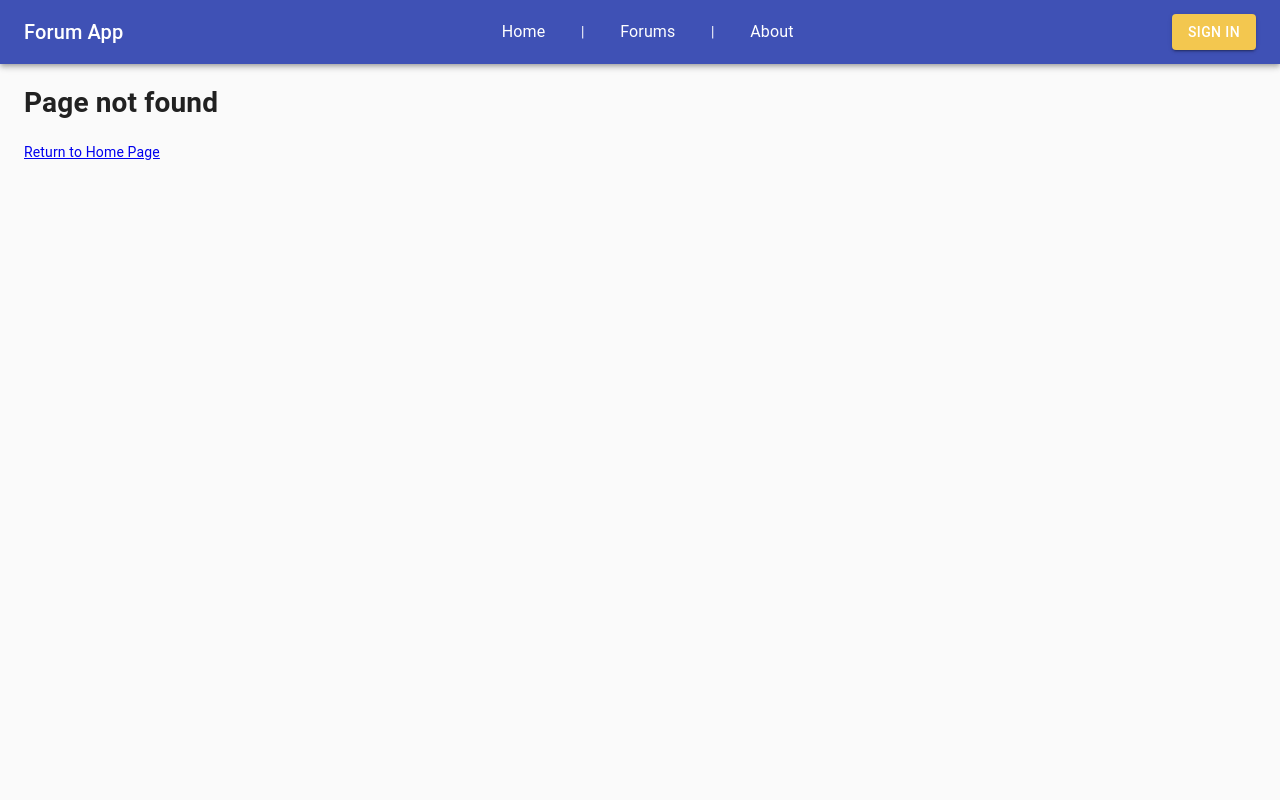
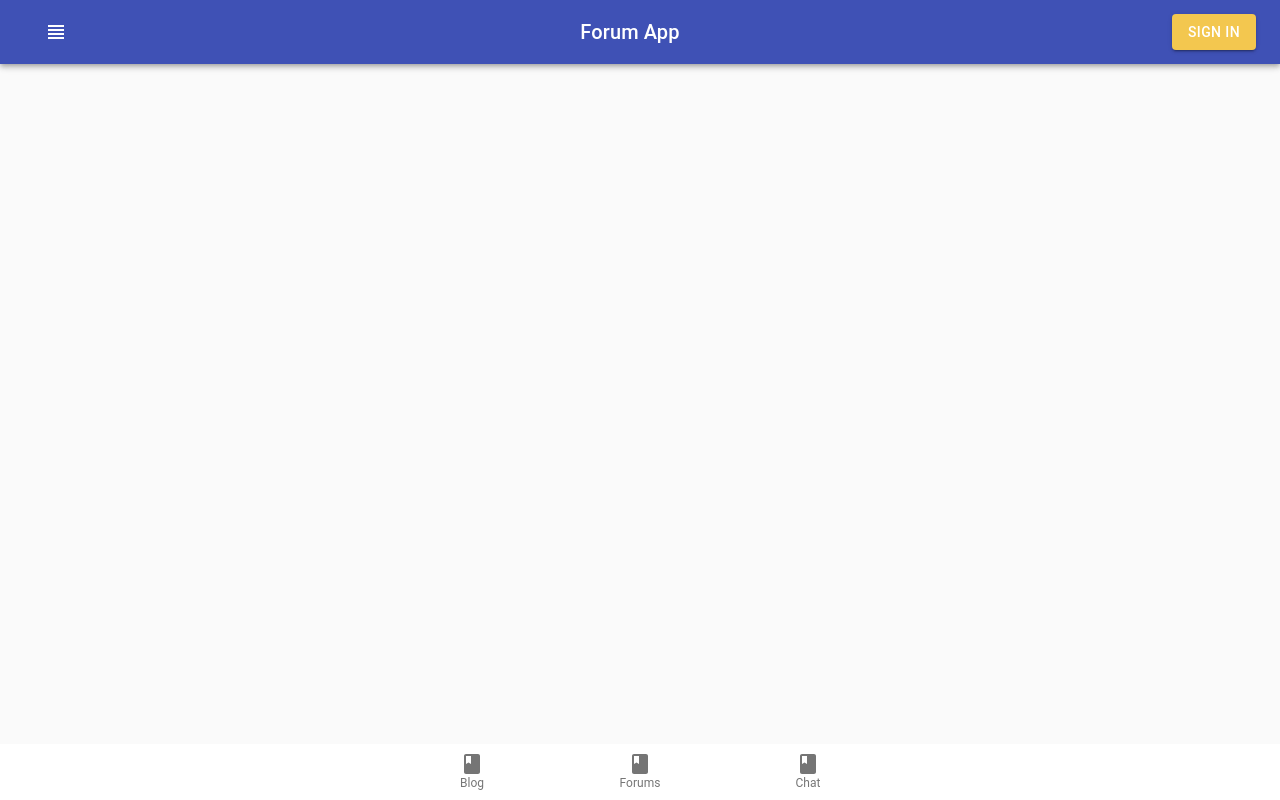
Before and after one commit to SeanSAnastasi/Mobile, a React (Create React App) app in the folder mobileapp/: page /blog in a window 1280 px wide. Before the commit this address had no page. Built offline with nearby package versions, Linux system fonts and the light colour scheme.

Commit message:
Basic app structure

```diff
--- a/mobileapp/package.json
+++ b/mobileapp/package.json
@@ -4,6 +4,7 @@
   "private": true,
   "dependencies": {
     "@material-ui/core": "^4.11.2",
+    "@material-ui/icons": "^4.11.2",
     "@testing-library/jest-dom": "^5.11.8",
     "@testing-library/react": "^11.2.2",
     "@testing-library/user-event": "^12.6.0",
--- a/mobileapp/src/components/App.js
+++ b/mobileapp/src/components/App.js
@@ -2,8 +2,11 @@ import React, {useContext} from "react";
 import HomePage from "./HomePage.js";
 import AboutPage from "./AboutPage.js";
 import Forums from "./Forums.js";
+import Blog from "./Blog.js";
+import Chat from "./Chat.js";
 import NotFoundPage from "./NotFoundPage.js";
 import Bar from "./common/Bar.js";
+import BottomNav from "./BottomNav.js"
 import {Route, Switch} from "react-router-dom";
 
 import CssBaseline from "@material-ui/core/CssBaseline";
@@ -49,11 +52,14 @@ function App() {
                 <Switch>
                 <Route path="/" component={HomePage} exact></Route>
                 <Route path="/forums" component={Forums}></Route>
+                <Route path="/blog" component={Blog}></Route>
+                <Route path="/chat" component={Chat}></Route>
                 <Route path="/about" component={AboutPage}></Route>
                 <Route component={NotFoundPage}></Route>
                 {/* the not found page is the default statement of the switch*/}
                 </Switch>
             </Container>
+            <BottomNav />
         </>
     );
 }
--- /dev/null
+++ b/mobileapp/src/components/Blog.js
@@ -0,0 +1,18 @@
+import React from 'react';
+
+
+
+function Blog (){
+
+
+
+return(
+    <div>
+
+    </div>
+);
+}
+
+
+
+export default Blog;
--- /dev/null
+++ b/mobileapp/src/components/BottomNav.js
@@ -0,0 +1,41 @@
+import React from 'react';
+import { makeStyles } from '@material-ui/core/styles';
+import  { Redirect } from 'react-router-dom';
+import { useHistory } from 'react-router';
+import BottomNavigationAction from '@material-ui/core/BottomNavigationAction';
+import Book from "@material-ui/icons/Book"
+import {BottomNavigation} from '@material-ui/core';
+
+const useStyles = makeStyles({
+    root: {
+      width: "100vw",
+    },
+  });
+
+function BottomNav (props){
+    const classes = useStyles();
+    const [value, setValue] = React.useState('recents');
+    var redirects = ["Blog", "Forums", "Chat"];
+    const history = useHistory();
+
+
+return(
+    <BottomNavigation
+    value={value}
+    onChange={(event, newValue) => {
+        setValue(newValue);
+        history.push(`/${redirects[newValue]}`);
+    }}
+    showLabels
+    className={classes.root}
+    >
+        <BottomNavigationAction label={redirects[0]} icon={<Book />} />
+        <BottomNavigationAction label={redirects[1]} icon={<Book />} />
+        <BottomNavigationAction label={redirects[2]} icon={<Book />} />
+    </BottomNavigation>
+);
+}
+
+
+
+export default BottomNav;
--- /dev/null
+++ b/mobileapp/src/components/Chat.js
@@ -0,0 +1,18 @@
+import React from 'react';
+
+
+
+function Chat (){
+
+
+
+return(
+    <div>
+
+    </div>
+);
+}
+
+
+
+export default Chat;
--- a/mobileapp/src/components/common/Bar.js
+++ b/mobileapp/src/components/common/Bar.js
@@ -1,6 +1,6 @@
 import React, {useState} from "react";
 import {NavLink} from "react-router-dom";
-
+import Drawer from "./Drawer";
 import AppBar from "@material-ui/core/AppBar";
 import Toolbar from "@material-ui/core/Toolbar";
 import Typography from "@material-ui/core/Typography";
@@ -60,18 +60,14 @@ function Bar(props) {
     return (
         <AppBar color="primary" position="static">
             <Toolbar variant="regular">
+                <Drawer />
                 <Box flexGrow={1}>
-                    <Typography color="inherit" variant="h6">
+                    <Typography className="app-title" color="inherit" variant="h6">
                         Forum App
                     </Typography>
 
                 </Box>
-                <Box flexGrow={1}>
-                <nav>
-                    <NavLink activeStyle={activeStyle} className="navLinks" to="/" exact>Home</NavLink> | <NavLink activeStyle={activeStyle} className="activeStyle navLinks" to="/forums">Forums</NavLink> | {" "}
-                    <NavLink activeStyle={activeStyle} className="activeStyle navLinks" to="/about">About</NavLink>
-                 </nav>
-                </Box>
+
                 {props.isLoggedIn && (
                 <>
                     <IconButton onClick={openMenu}>
--- /dev/null
+++ b/mobileapp/src/components/common/Drawer.js
@@ -0,0 +1,88 @@
+import React from 'react';
+import clsx from 'clsx';
+import { useHistory } from 'react-router';
+import { makeStyles } from '@material-ui/core/styles';
+import Drawer from '@material-ui/core/Drawer';
+import Button from '@material-ui/core/Button';
+import List from '@material-ui/core/List';
+
+import ListItem from '@material-ui/core/ListItem';
+
+import ListItemText from '@material-ui/core/ListItemText';
+
+import MailIcon from '@material-ui/icons/ViewHeadline';
+
+
+const useStyles = makeStyles({
+  list: {
+    width: 250,
+  },
+  fullList: {
+    width: 'auto',
+  },
+});
+
+
+
+export default function TemporaryDrawer() {
+    const history = useHistory();
+    const classes = useStyles();
+    const [state, setState] = React.useState({
+        open: false
+      });
+
+      const toggleDrawer = (anchor, open) => (event) => {
+        if (event.type === 'keydown' && (event.key === 'Tab' || event.key === 'Shift')) {
+          return;
+        }
+
+        setState({ ...state, [anchor]: open });
+      };
+    const items = [
+        {
+            text: "Home",
+            onClick: () => { setState({ open: false }); history.push("/"); }
+        },
+        {
+            text: "Blog",
+            onClick: () => { setState({ open: false }); history.push("/blog")}
+        },
+        {
+            text: "Forums",
+            onClick: () => { setState({ open: false }); history.push("/forums");}
+        },
+        {
+            text: "Chat",
+            onClick: () => { setState({ open: false }); history.push("/chat"); }
+        },
+        {
+            text: "About",
+            onClick: () => { setState({ open: false }); history.push("/about"); }
+        },
+    ]
+
+  return (
+    <div>
+
+
+          <Button className="hamburger" onClick={toggleDrawer("open", true)}><MailIcon /></Button>
+          <Drawer variant="temporary"  open={state['open']} onClose={toggleDrawer('open', false)}>
+
+            <List>
+                {items.map((item,index)=>{
+                    const{text, onClick} = item;
+                    return(
+                        <ListItem button key={text} onClick={onClick}>
+                            <ListItemText primary={text} />
+                        </ListItem>
+
+                    )
+                })}
+
+            </List>
+          </Drawer>
+
+
+    </div>
+  );
+}
--- a/mobileapp/src/styles.css
+++ b/mobileapp/src/styles.css
@@ -29,3 +29,14 @@
 .accessibleButton:focus {
   background-color: #F3C74F !important;
 }
+.MuiBottomNavigation-root {
+  position: fixed;
+  bottom: 0;
+}
+
+.app-title{
+  text-align: center;
+}
+.hamburger svg{
+  color: white;
+}
```
Also changed, not shown: 2 other files (tests, documents, lock files or other folders). Lines whose indentation alone changed are shown as unchanged.
